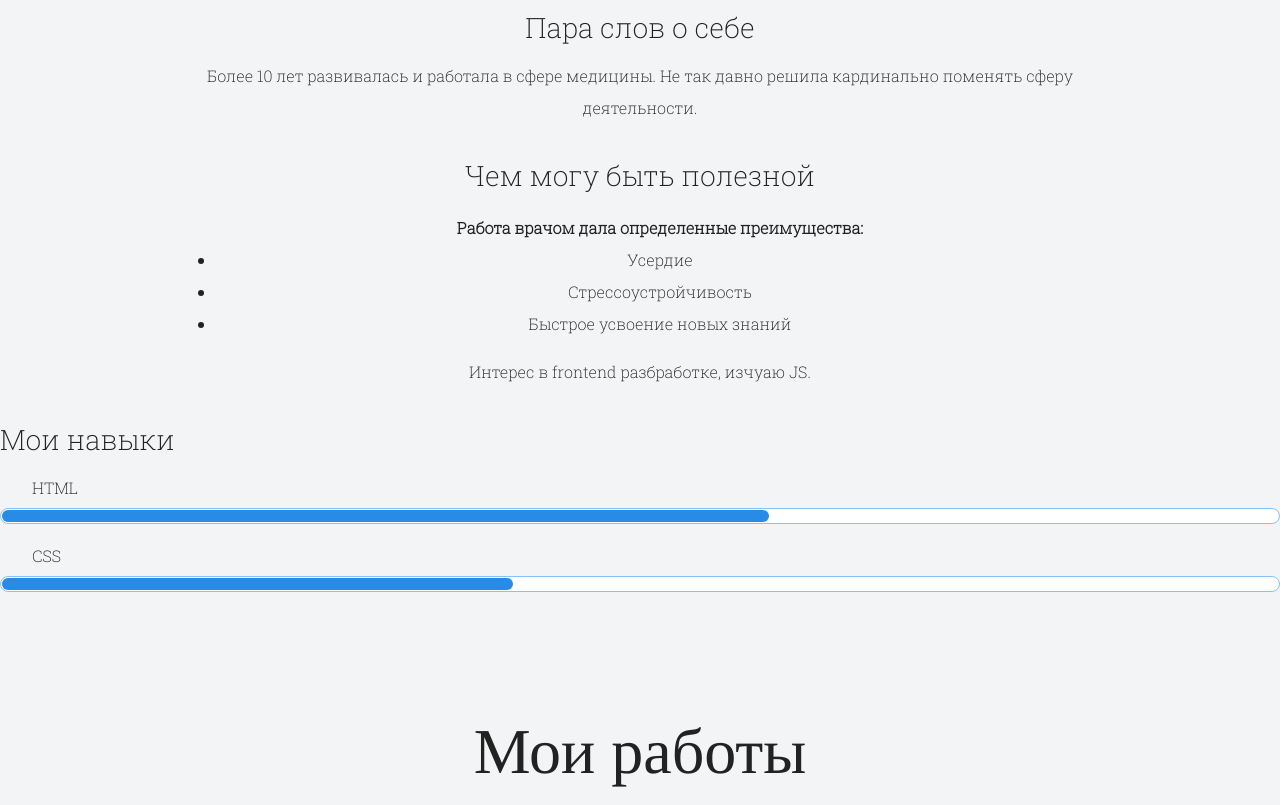
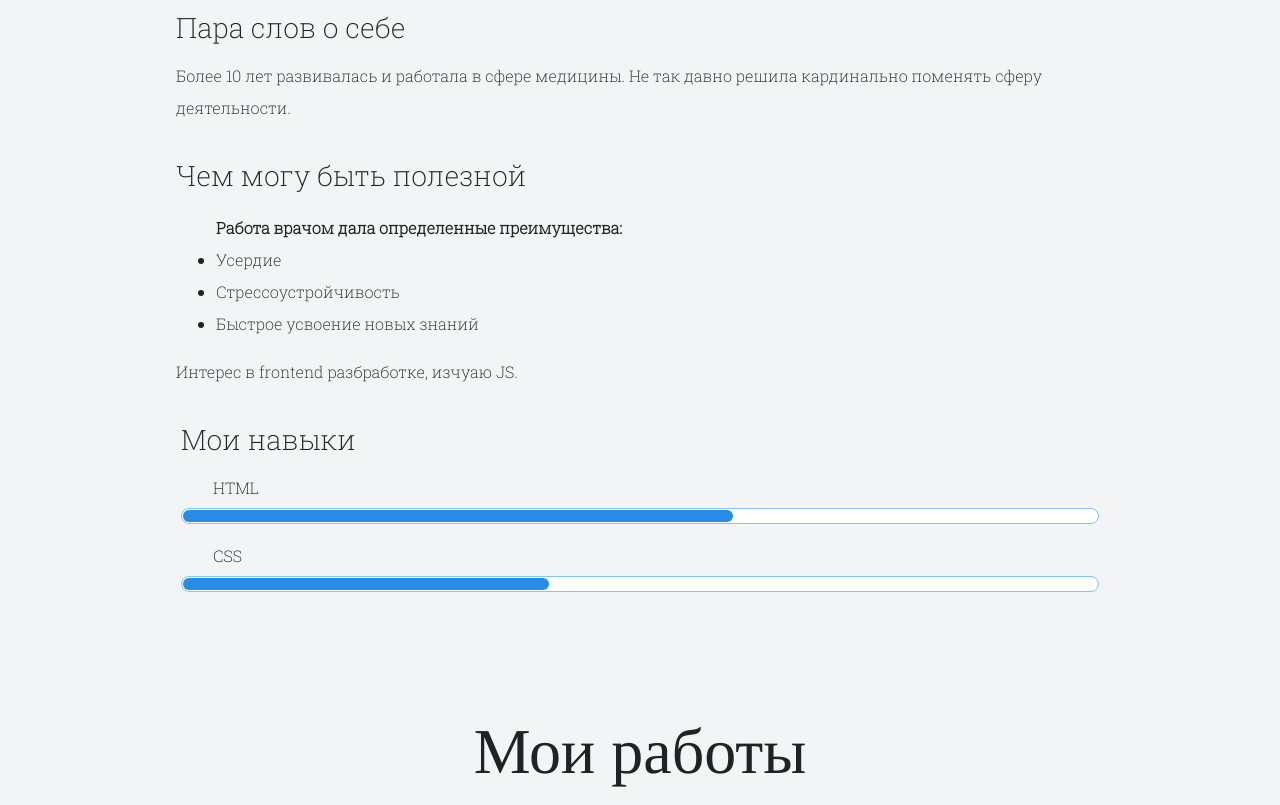
Before and after one commit to Karinzo/my-site, a plain HTML site: page index.html in a window 1280 px wide. Shown: the part 1974-2779 px from the top of the page. Drawn offline with Linux system fonts and the light colour scheme; a web font is replaced by a local one.

Commit message:
left-side text changes

```diff
--- a/index.html
+++ b/index.html
@@ -30,7 +30,8 @@
       <h2 class="subheading">Давайте познакомимся</h2>
        <figure class="user-image">
          <img src="files/karina instagram 16.jpg" width="550" height="800" alt="Фотография Карины">
-      <h3>Пара слов о себе</h3>
+
+      <div class="leftside">   <h3>Пара слов о себе</h3>
       <p>Более 10 лет развивалась и работала в сфере медицины. Не так давно решила кардинально поменять сферу деятельности.</p>
       <h3>Чем могу быть полезной</h3>
       <ul><b>Работа врачом дала определенные преимущества:</b>
@@ -47,8 +48,8 @@
           <dd class="level"><div style="width: 60%;">60%</div></dd>
           <dt class="skils-css">CSS</dt>
           <dd class="level"><div style="width: 40%;">40%</div></dd>
-        </dl>
-      </div>
+        </dl></div>
+    </div>
     </section>
 
     <section class="portfolio">
--- a/style.css
+++ b/style.css
@@ -101,6 +101,17 @@ body {
   margin: 0 0 32px;
 }
 
+.leftside {
+  text-align: left;
+}
+
+
+.skills {
+  margin: 5px;
+  margin-bottom: 10px;
+  text-align: left;
+}
+
 .skills-list {
   margin: 0;
   padding: 0;
```
